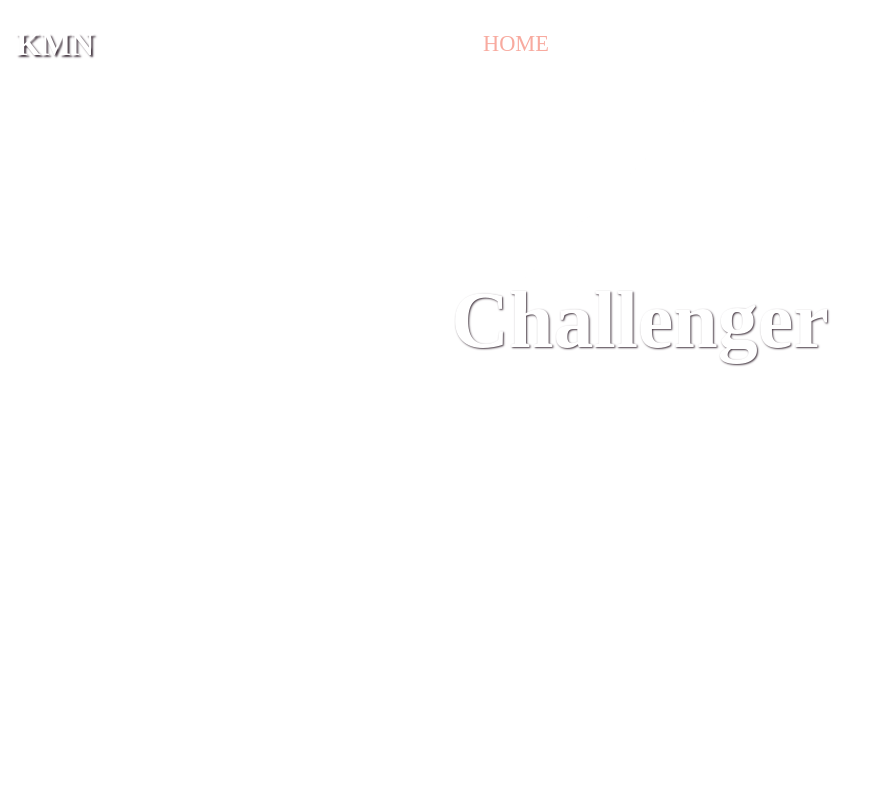
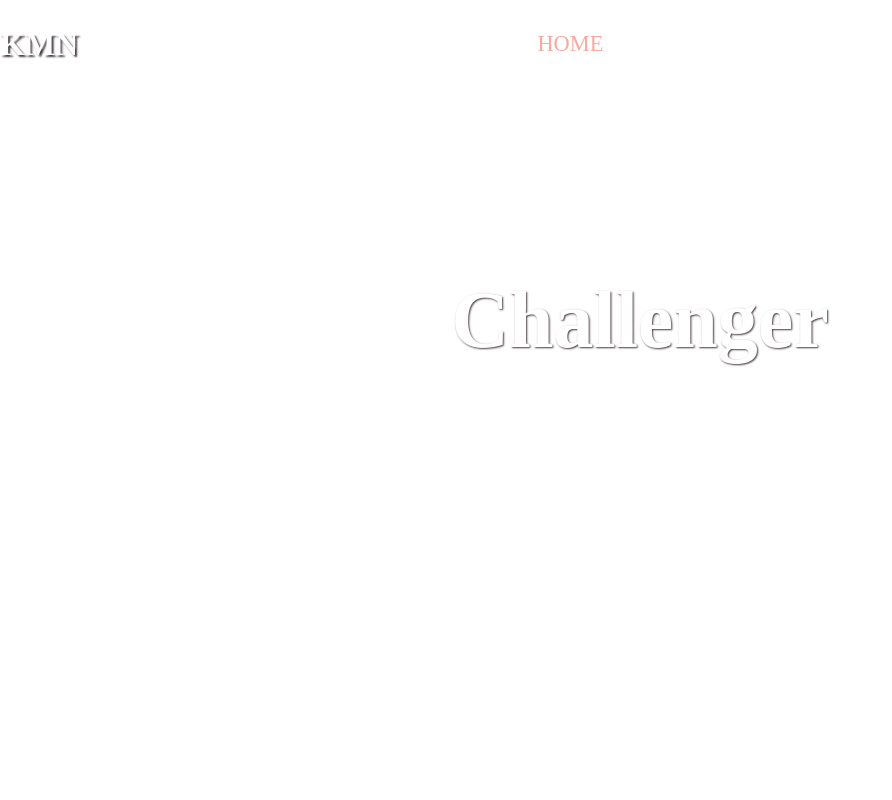
Before and after one commit to minabee/portfolio, a plain HTML site: page index.html in a window 1280 px wide. Shown: the top 800 px of the page, without its empty margins (0-892 px from the left). Drawn offline with nearby package versions, Linux system fonts and the light colour scheme.

Commit message:
css 수정

```diff
--- a/css/style.css
+++ b/css/style.css
@@ -167,12 +167,12 @@ strong{
 }
 .nav{
     position: fixed;
-    width: 97%;
+    width: 100%;
     height: var(--header-heigth);
     display: flex;
     justify-content: space-between;
     align-items: center;
-    padding: 0 1rem;
+    /* padding: 0 1rem; */
     z-index: 100;
 }
 .nav_logo{
```
